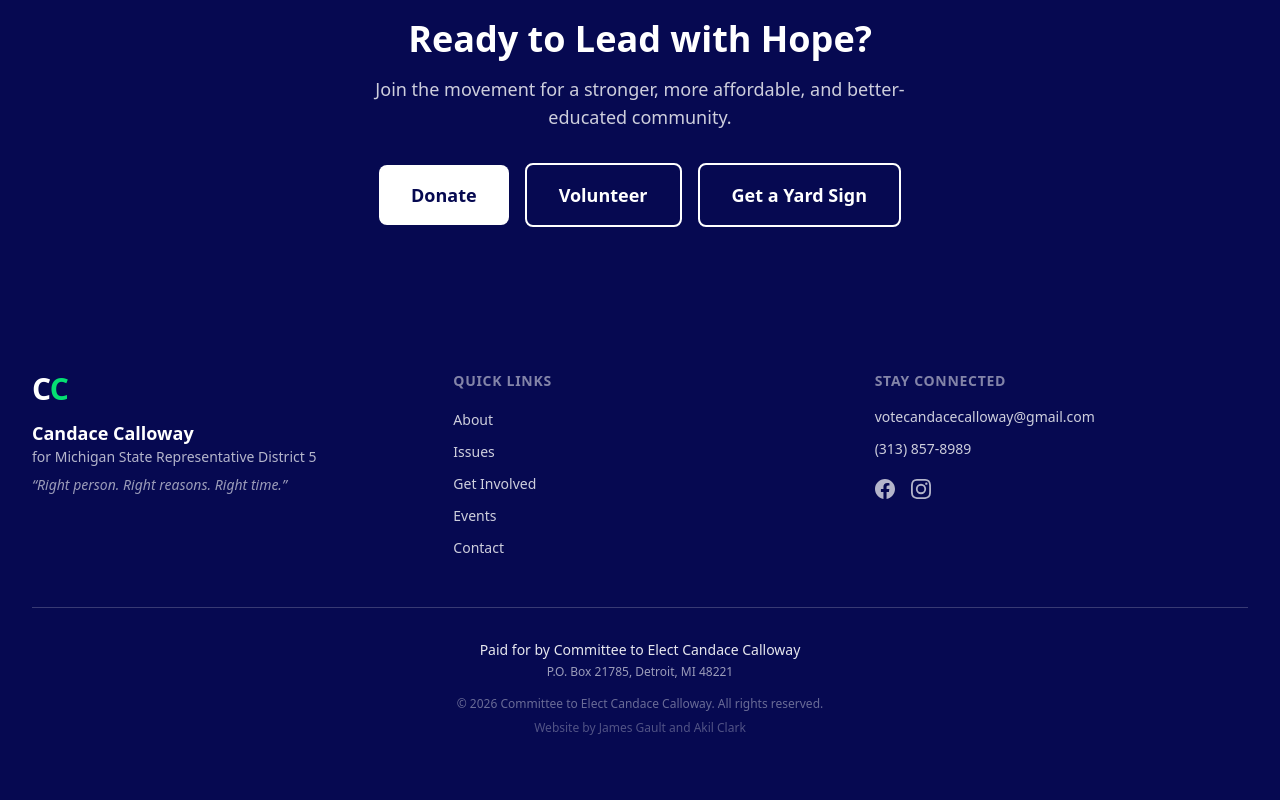
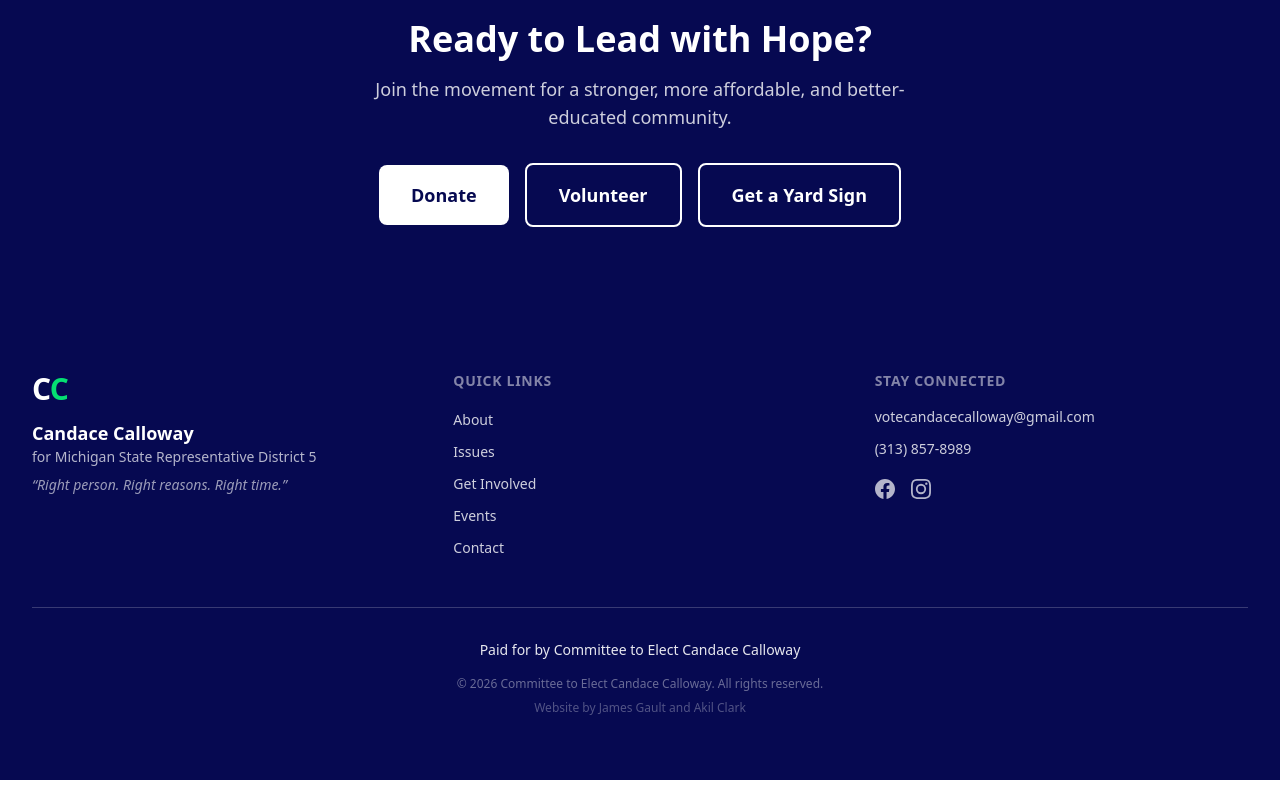
Before and after one commit to JJG1488/michigan_state_representative, a Next.js app: page / in a window 1280 px wide. Shown: the part 7507-8307 px from the top of the page. Built offline with nearby package versions, Linux system fonts and the light colour scheme.

Commit message:
Revert "add address to footer"

```diff
--- a/components/layout/Footer.tsx
+++ b/components/layout/Footer.tsx
@@ -99,11 +99,9 @@ export default function Footer() {
           <p className="text-center text-sm text-white/90 font-medium">
             {theme.compliance.disclaimerText}
           </p>
-          { theme.compliance.committeeAddress && (
-            <p className="text-center text-xs text-white/60 mt-1">
-              {theme.compliance.committeeAddress}
-            </p>
-          ) }
+          {/* <p className="text-center text-xs text-white/60 mt-1">
+            {theme.compliance.committeeAddress} &bull; Treasurer: {theme.compliance.treasurerName}
+          </p> */}
           <p className="text-center text-xs text-white/40 mt-4">
             &copy; {new Date().getFullYear()} {theme.compliance.committeeName}. All rights reserved.
           </p>
--- a/theme.config.ts
+++ b/theme.config.ts
@@ -139,7 +139,7 @@ export const theme = {
   compliance: {
     disclaimerText: "Paid for by Committee to Elect Candace Calloway",
     treasurerName: "",
-    committeeAddress: "P.O. Box 21785, Detroit, MI 48221",
+    committeeAddress: "",
     committeeName: "Committee to Elect Candace Calloway",
     ein: "41-4169186",
     bankName: "First Independent",
```
